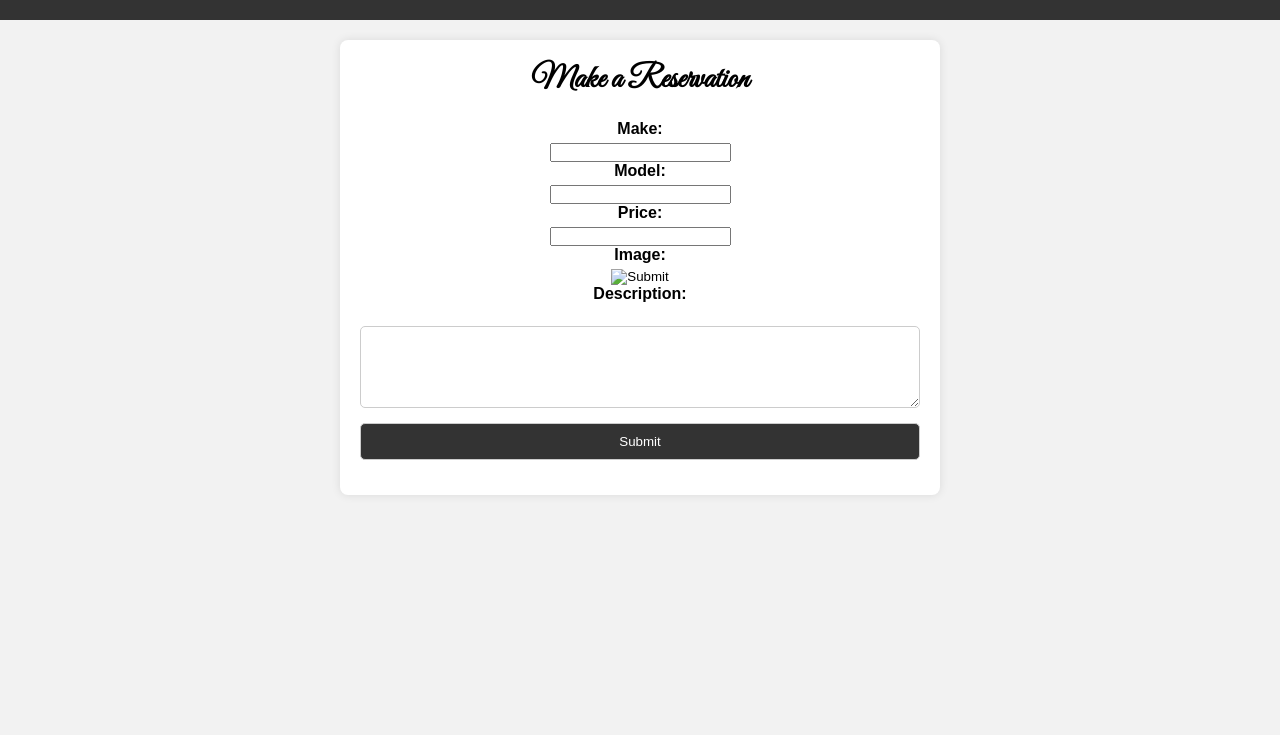
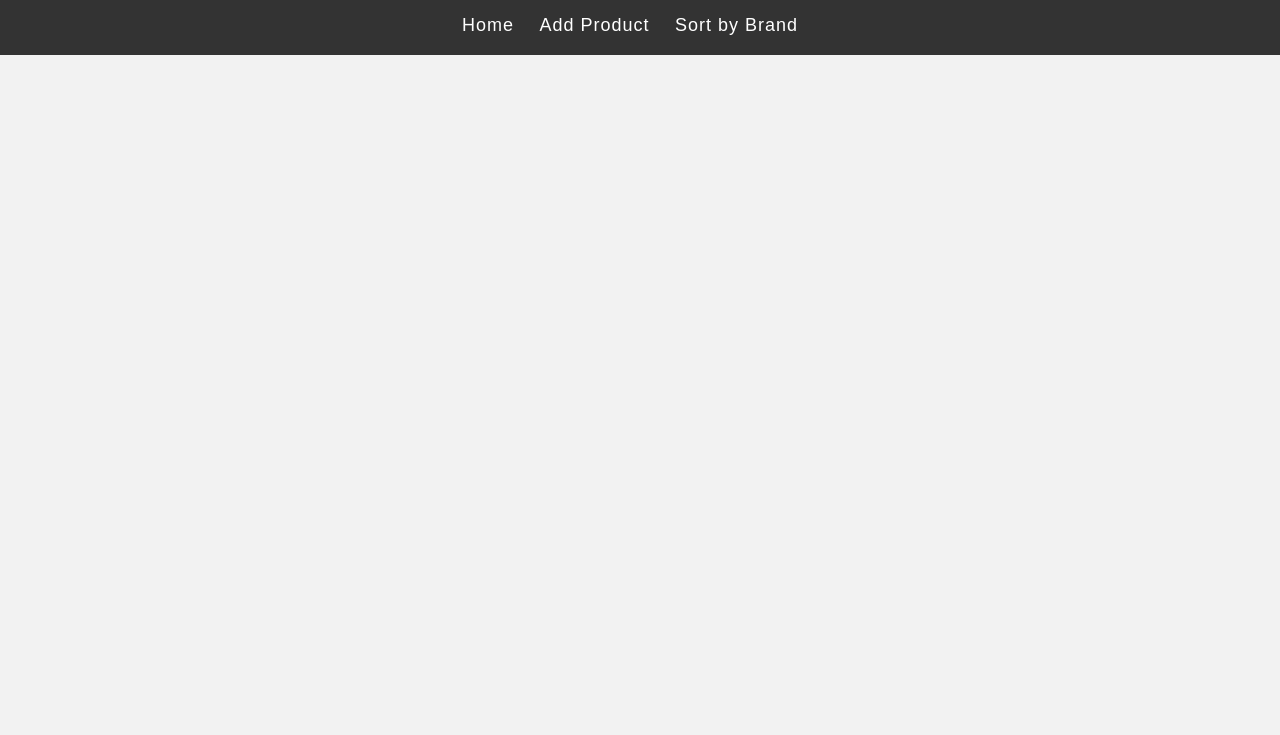
Before and after one commit to aidan-ire/groupProject, a Node server app: page / in a window 1280 px wide. Shown: the top 735 px of the page. Run offline with Node 20, Linux system fonts and the light colour scheme.

Commit message:
added home page added changes to the form's CSS

```diff
--- a/app.js
+++ b/app.js
@@ -13,6 +13,10 @@ app.get('/', (req, res) => {
     res.render('home');
 });
 
+app.get('/product', (req, res) => {
+    res.render('product');
+});
+
 app.listen(port, () => {
     console.log(`Server is running on port ${port}`);
 });
--- a/style/home.css
+++ b/style/home.css
@@ -15,7 +15,11 @@ body {
 header {
     background-color: #333;
     color: #fff;
-    padding: 10px 0;
+    padding:15px 0;
+    height: 55px;
+    text-align: center;
+    letter-spacing: 1px;
+
 }
 
 nav ul {
@@ -45,7 +49,7 @@ nav ul li a {
 
 .container h2 {
     font-family: 'Great Vibes', cursive;
-    font-size: 32px;
+    font-size: 40px;
     text-align: center;
     margin-bottom: 20px;
 }
@@ -60,11 +64,10 @@ nav ul li a {
     font-weight: bold;
 }
 
-.container input[type="text"],
-.container input[type="submit"],
+.container input,
 .container textarea {
-    width: 100%;
-    padding: 10px;
+    width: 65%;
+    padding: 5px;
     margin-bottom: 15px;
     border: 1px solid #ccc;
     border-radius: 5px;
--- a/views/home.ejs
+++ b/views/home.ejs
@@ -6,37 +6,19 @@
     <link rel="preconnect" href="https://fonts.googleapis.com">
     <link rel="preconnect" href="https://fonts.gstatic.com" crossorigin>
     <link href="https://fonts.googleapis.com/css2?family=Great+Vibes&display=swap" rel="stylesheet">
-    <title>ED3N CAFE</title>
+    <title>Home page</title>
 </head>
 <body>
     <header>
         <nav>
             <ul>
-                <li><a href="/" text="Home"></a></li>
+                <li><a href="/">Home</a></li>
+                <li><a href="/product">Add Product</a></li>
+                <li><a href="#">Sort by Brand</a></li>
             </ul>
         </nav>
     </header>
-    <div class="container">
-        <h2>Make a Reservation</h2>
-        <form action="/submit" method="post">
-            <label for="Make">Make:</label>
-            <input type="Make" id="Make" name="Make" required><br>
 
-            <label for="Model">Model:</label>
-            <input type="Model" id="Model" name="Model" required><br>
-
-            <label for="Price">Price:</label>
-            <input type="Price" id="Price" name="Price" required><br>
-
-            <label for="Image">Image:</label>
-            <input type="Image" id="Image" name="Image" required><br>
-
-            <label for="Description">Description:</label><br>
-            <textarea id="Description" name="Description" rows="4" cols="50"></textarea><br>
-
-            <input type="submit" value="Submit">
-        </form>
-    </div>
     <footer>
         <p>&copy; Class Inc</p>
     </footer>
```
Also changed, not shown: views/product.ejs (added, +46 -0 lines).
